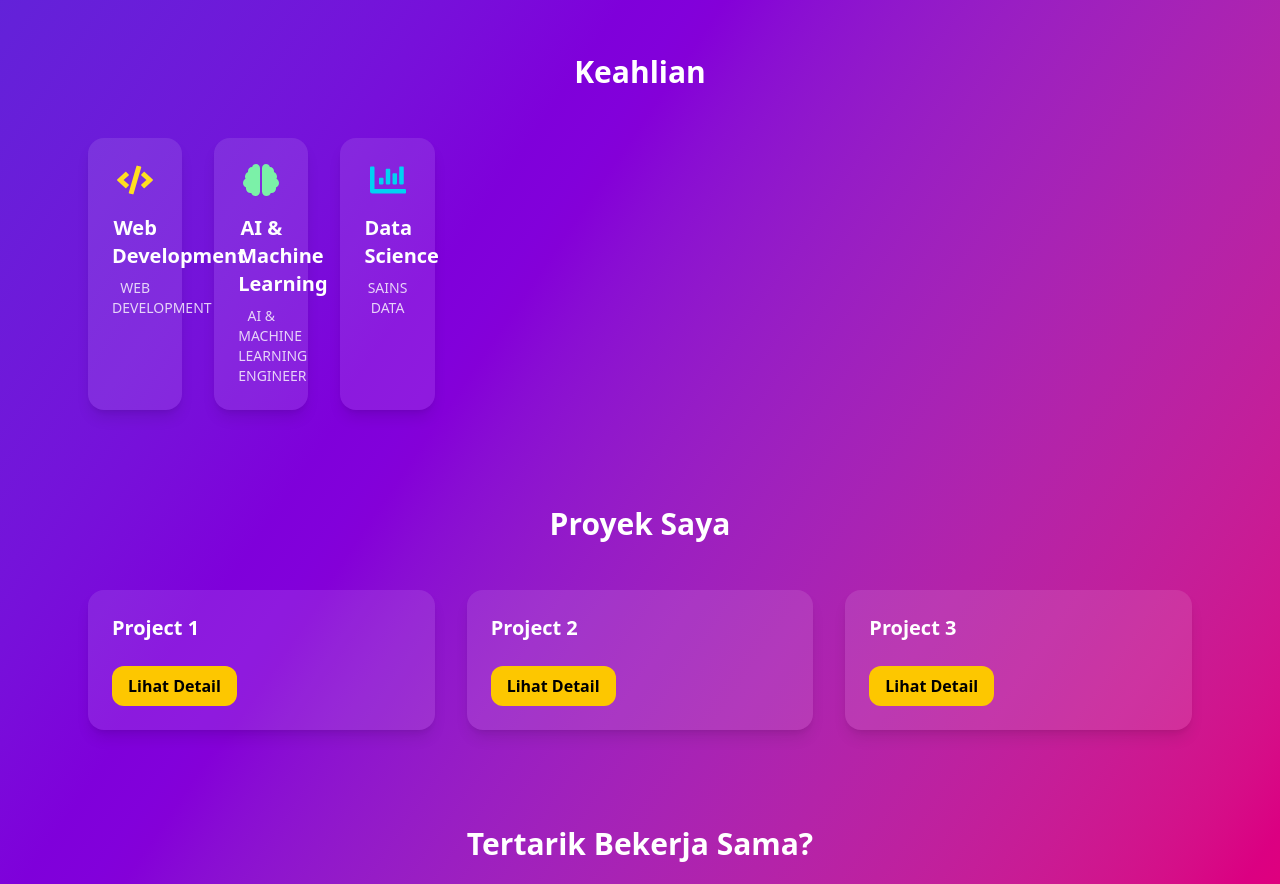
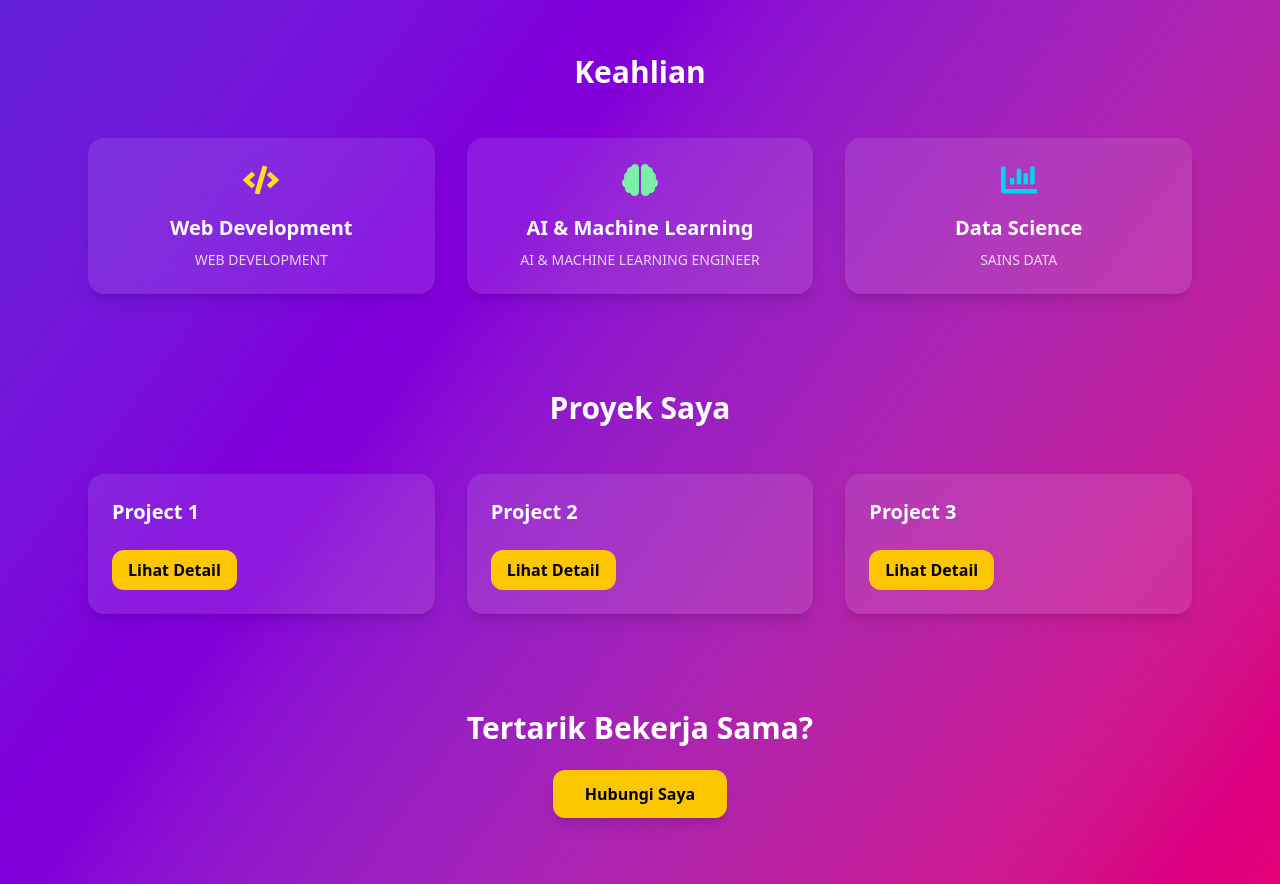
Before and after one commit to daff0ra/landingpage, a React (Vite) app: page / in a window 1280 px wide. Shown: the part 860-1744 px from the top of the page. Built offline with nearby package versions, Linux system fonts and the light colour scheme.

Commit message:
responsif di keahlian section

```diff
--- a/src/LandingPage.jsx
+++ b/src/LandingPage.jsx
@@ -56,37 +56,32 @@ website, serta pengembangan AI dan analisis data.
       {/* Skills */}
       <section className="max-w-6xl mx-auto px-6 mb-24">
   <h2 className="text-3xl font-bold text-center mb-12">Keahlian</h2>
-        <div className="grid md:grid-cols-3 gap-8">
-        <div className="grid md:grid-cols-3 gap-8">
+
+  {/* Hapus grid ganda, cukup sekali */}
+  <div className="grid grid-cols-1 sm:grid-cols-2 md:grid-cols-3 gap-8">
     {/* Web Development */}
     <div className="p-6 bg-white/10 rounded-2xl shadow-lg hover:scale-105 transition text-center">
       <FaCode className="text-4xl mb-4 text-yellow-300 mx-auto" />
       <h3 className="text-xl font-semibold">Web Development</h3>
-              <p className="mt-2 text-sm opacity-80">
-                WEB DEVELOPMENT
-              </p>
+      <p className="mt-2 text-sm opacity-80">WEB DEVELOPMENT</p>
     </div>
 
     {/* AI & Machine Learning */}
     <div className="p-6 bg-white/10 rounded-2xl shadow-lg hover:scale-105 transition text-center">
       <FaBrain className="text-4xl mb-4 text-green-300 mx-auto" />
       <h3 className="text-xl font-semibold">AI & Machine Learning</h3>
-              <p className="mt-2 text-sm opacity-80">
-                AI & MACHINE LEARNING ENGINEER
-              </p>
+      <p className="mt-2 text-sm opacity-80">AI & MACHINE LEARNING ENGINEER</p>
     </div>
 
     {/* Data Science */}
     <div className="p-6 bg-white/10 rounded-2xl shadow-lg hover:scale-105 transition text-center">
       <FaChartBar className="text-4xl mb-4 text-cyan-400 mx-auto" />
       <h3 className="text-xl font-semibold">Data Science</h3>
-              <p className="mt-2 text-sm opacity-80">
-                SAINS DATA
-              </p>
-            </div>
+      <p className="mt-2 text-sm opacity-80">SAINS DATA</p>
     </div>
   </div>
 </section>
+
 
       {/* Projects */}
       <section className="max-w-6xl mx-auto px-6 mb-24">
```
Lines whose indentation alone changed are shown as unchanged.
